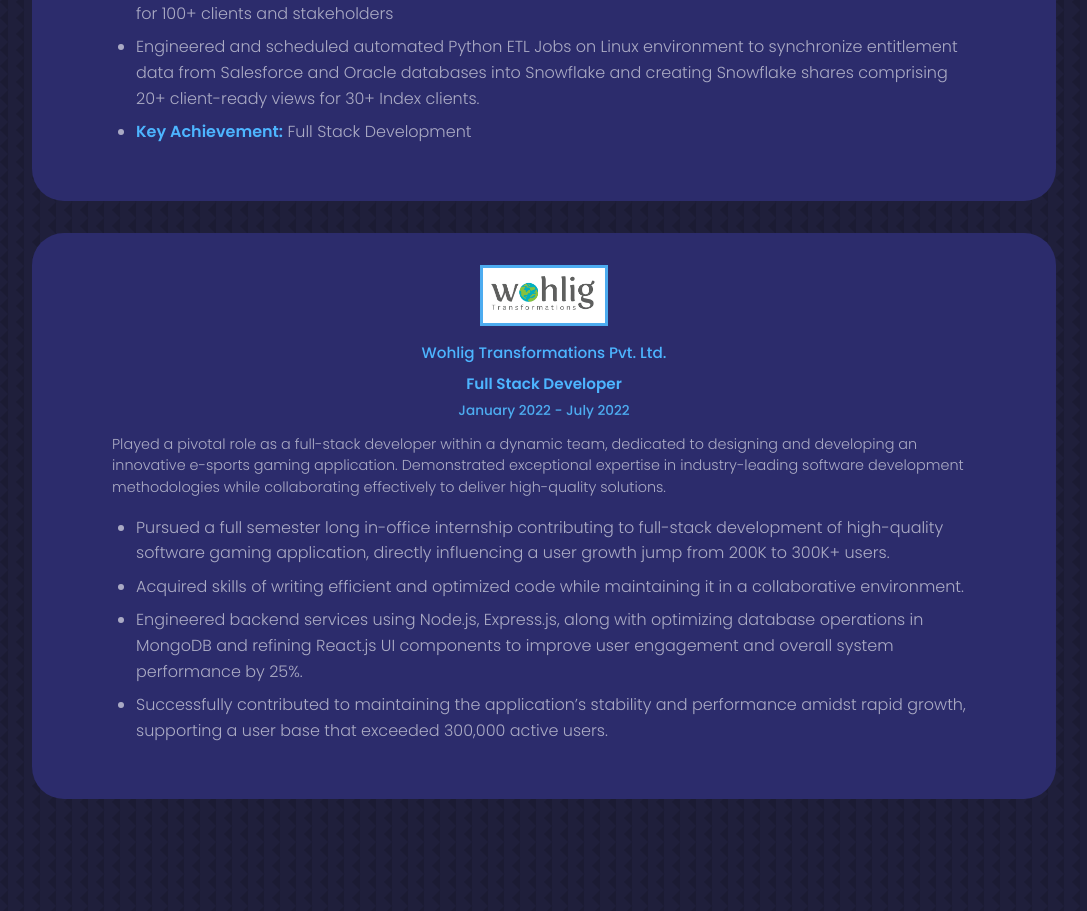
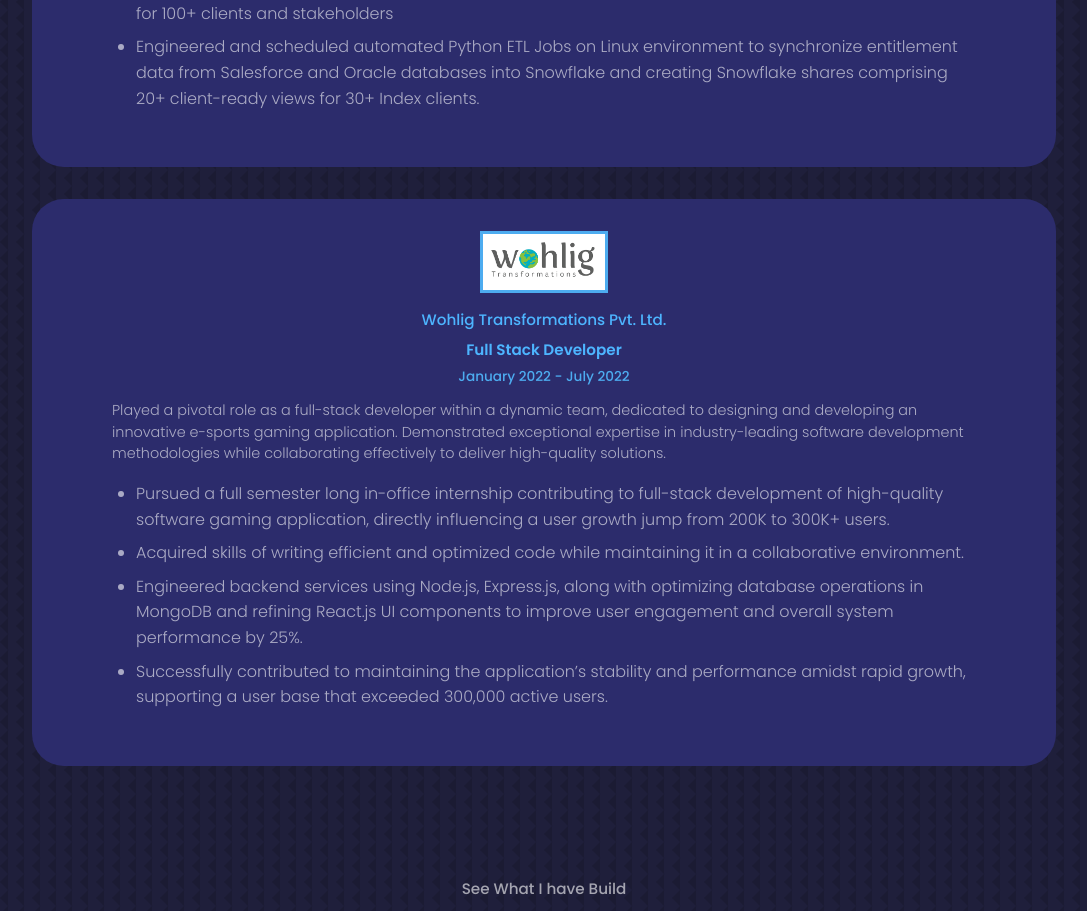
Before and after one commit to shahkushal38/portfolio-website, a React (Create React App) app: page / in a window 1280 px wide. Shown: the part 3350-4261 px from the top of the page, without its empty margins (96-1183 px from the left). Built offline with nearby package versions, Linux system fonts and the light colour scheme.

Commit message:
work update

```diff
--- a/src/components/work/work.jsx
+++ b/src/components/work/work.jsx
@@ -41,7 +41,6 @@
               <li>Engineered and scheduled automated Python ETL Jobs on Linux environment to synchronize
                 entitlement data from Salesforce and Oracle databases into Snowflake and creating Snowflake shares
                 comprising 20+ client-ready views for 30+ Index clients.</li>
-              <li><strong>Key Achievement:</strong> Full Stack Development </li>
             </ul>
           </div>
         </article>
```
